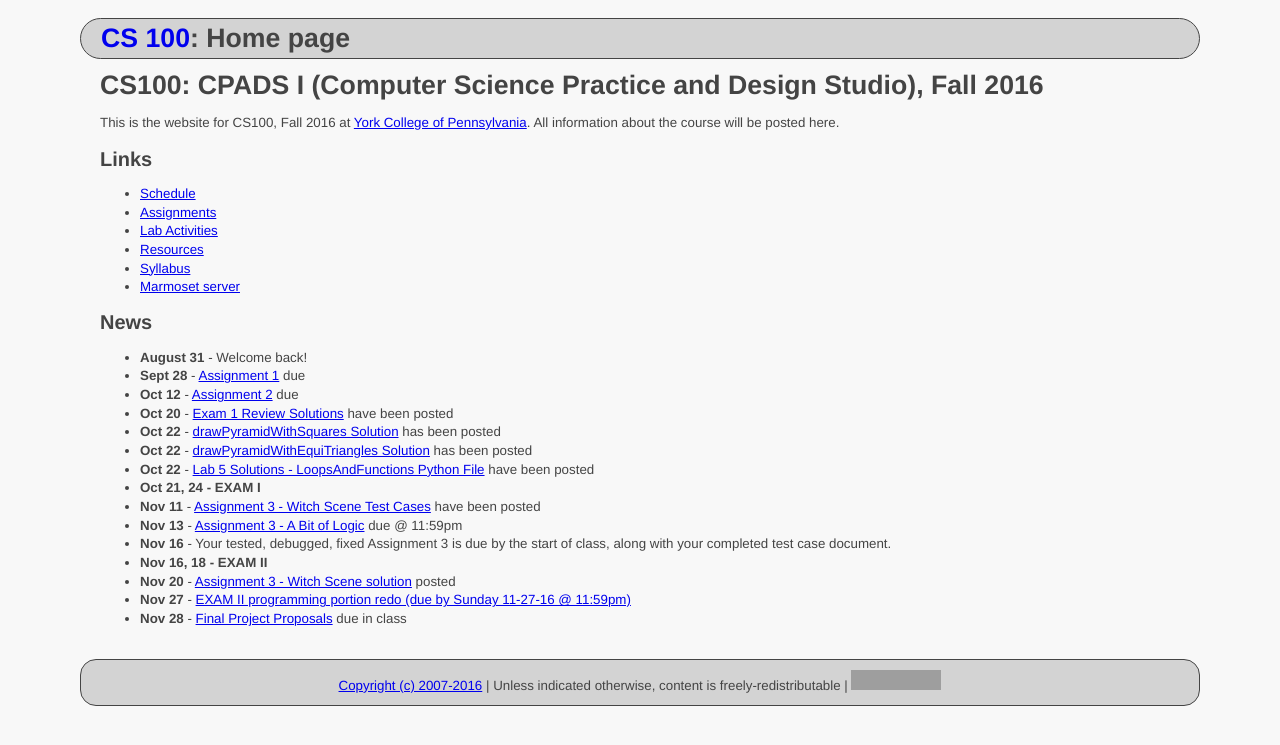
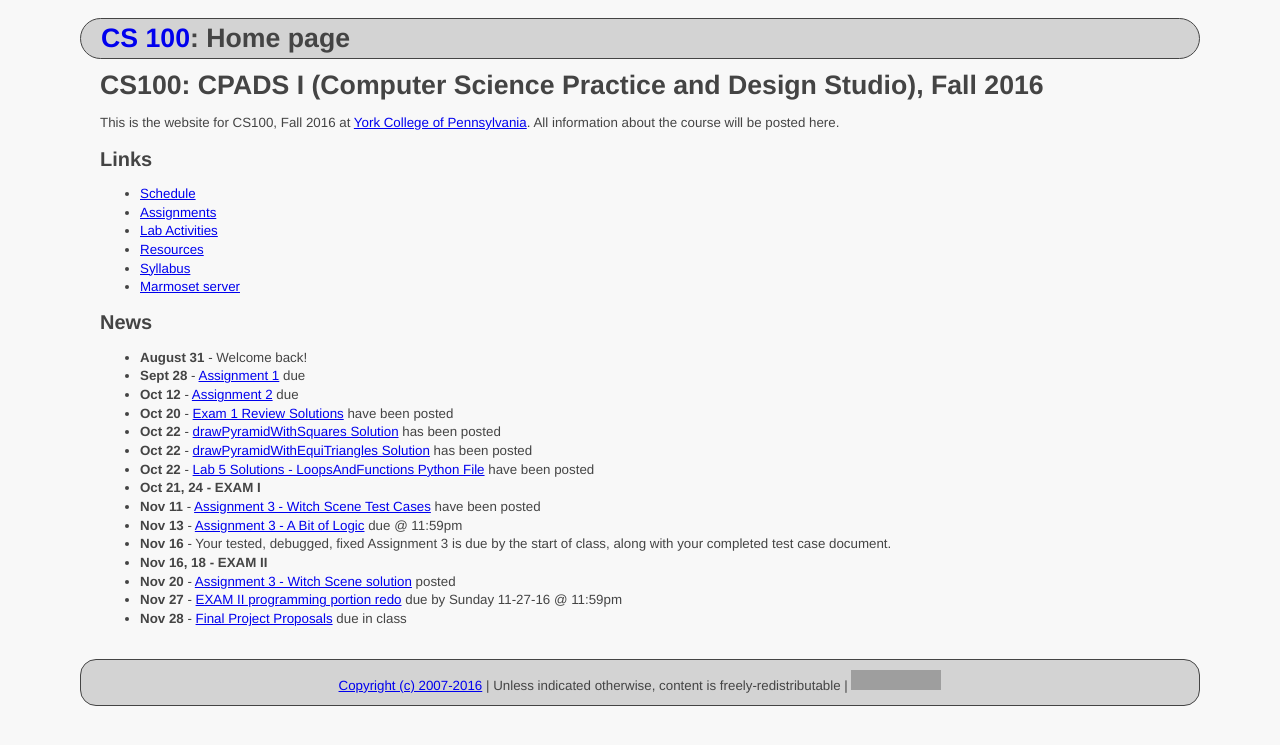
Before and after one commit to ycpcs/cs100-fall2016, a Jekyll site: the page built from index.md, in a window 1280 px wide. Shown: the top 745 px of the page. Built offline with Jekyll 4.4.1, drawn with Linux system fonts in a browser that asks for light colours; grey boxes are pictures that could not be loaded.

Commit message:
edits to due dates

```diff
--- a/index.md
+++ b/index.md
@@ -33,7 +33,7 @@ All information about the course will be posted here.
 * **Nov 16** - Your tested, debugged, fixed Assignment 3 is due by the start of class, along with your completed test case document.
 * **Nov 16, 18 - EXAM II**
 * **Nov 20** - [Assignment 3 - Witch Scene solution](assign/MontyPythonWitchScene_solution.py) posted
-* **Nov 27** - [EXAM II programming portion redo (due by Sunday 11-27-16 @ 11:59pm)](assign/CPADS_Exam2_programming_redo.pdf)
+* **Nov 27** - [EXAM II programming portion redo](assign/CPADS_Exam2_programming_redo.pdf) due by Sunday 11-27-16 @ 11:59pm
 * **Nov 28** - [Final Project Proposals](assign/CPADS_FinalProject.pdf) due in class
 
 
```
